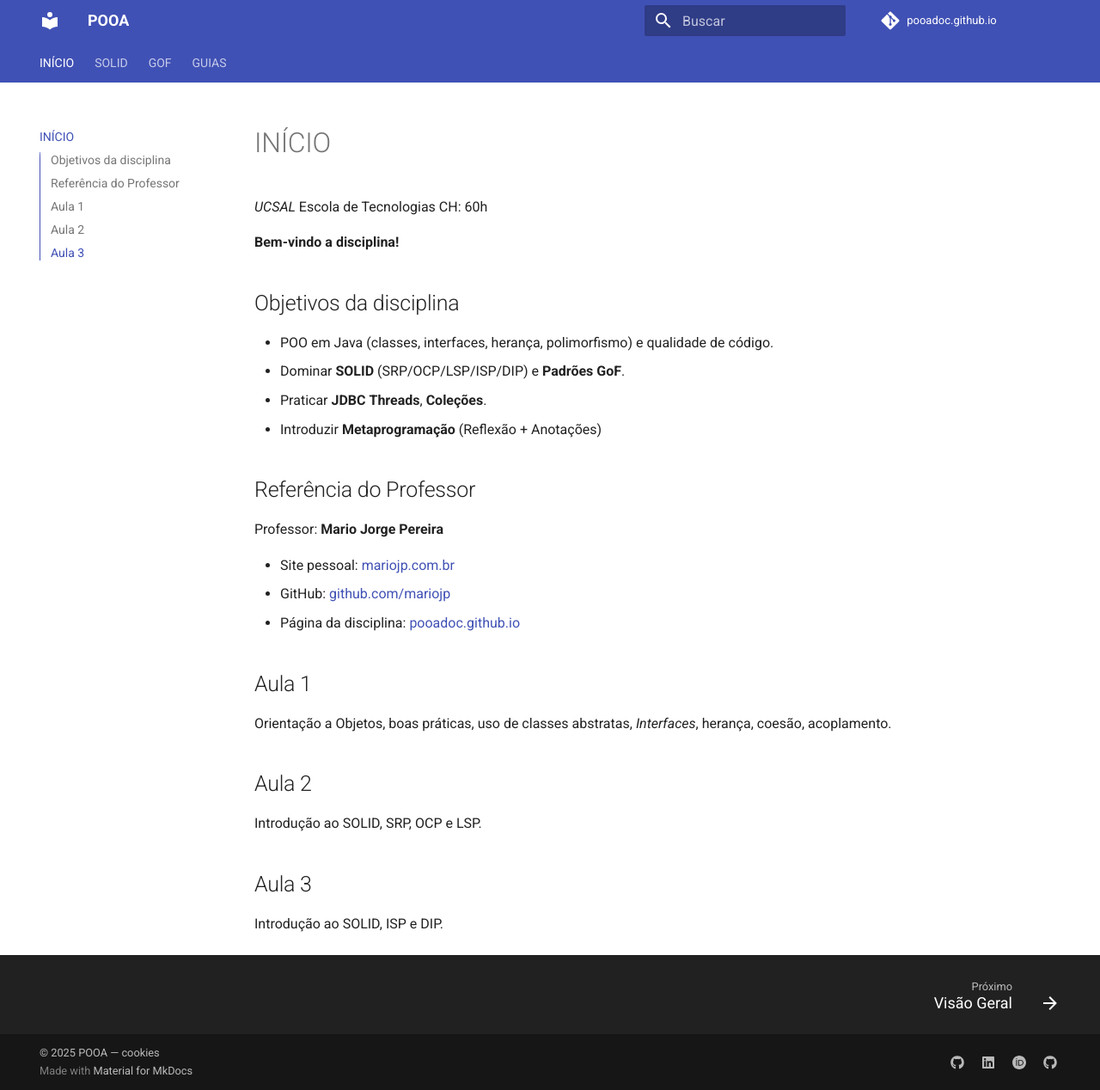
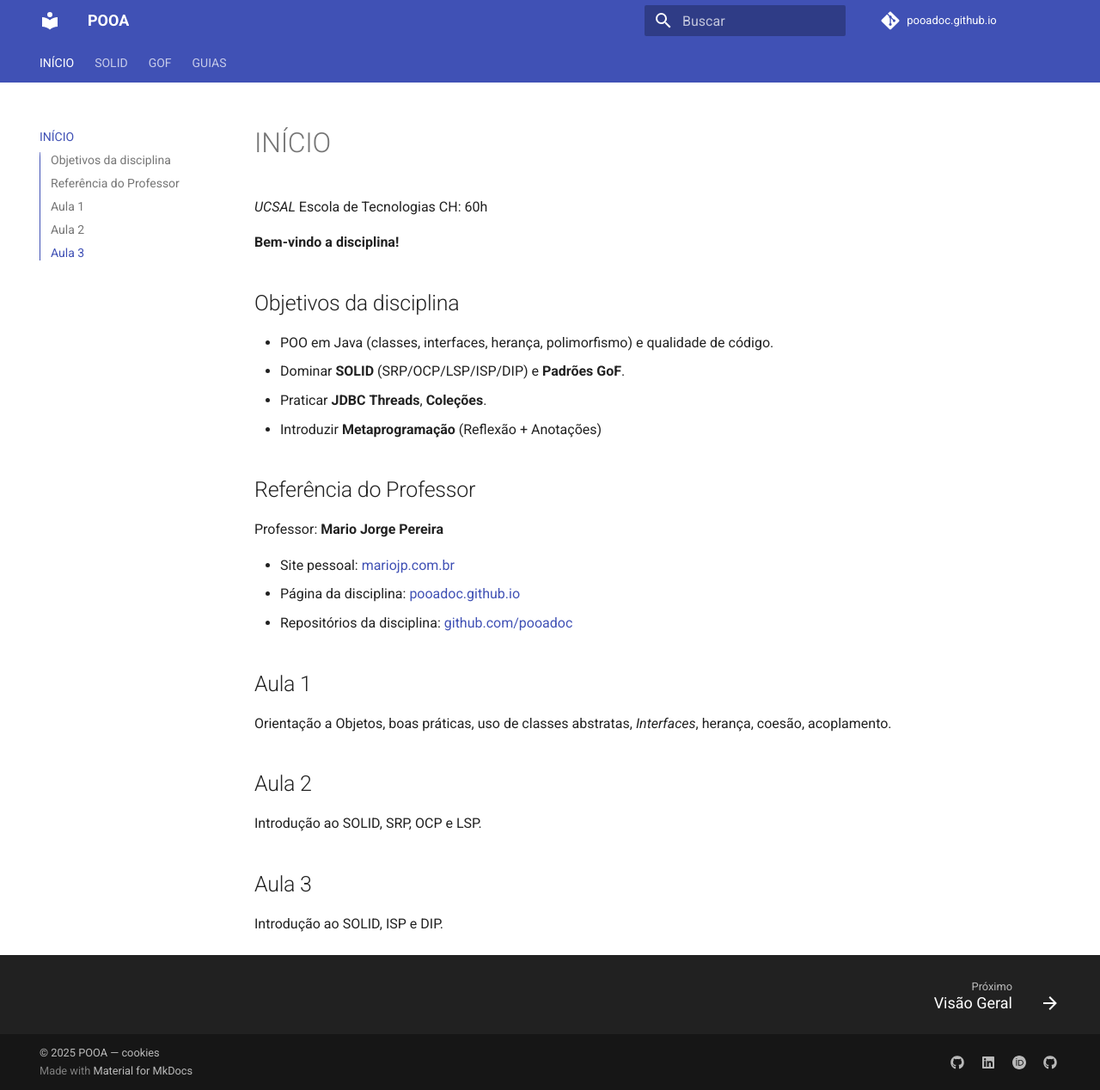
Before and after one commit to pooadoc/pooadoc.github.io, an MkDocs documentation site: the page built from docs/index.md, in a window 1280 px wide and 1268 px high. Shown: the whole window at 86% size. Built offline with MkDocs 1.6.1 and Material for MkDocs 9.7.7, drawn with Linux system fonts in a browser that asks for light colours; plug-ins that fetch from the network failed and are left out; comment, search, counter and statistics services are not loaded.

Commit message:
fix: update professor's GitHub link and clarify course repository references

```diff
--- a/docs/index.md
+++ b/docs/index.md
@@ -20,8 +20,8 @@ CH: 60h
 Professor: **Mario Jorge Pereira**
 
 - Site pessoal: [mariojp.com.br](https://mariojp.com.br)
-- GitHub: [github.com/mariojp](https://github.com/mariojp)
 - Página da disciplina: [pooadoc.github.io](https://pooadoc.github.io)
+- Repositórios da disciplina: [github.com/pooadoc](https://github.com/orgs/pooadoc/repositories)
 
 ## Aula 1
 
```
